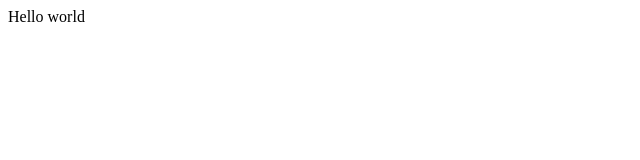
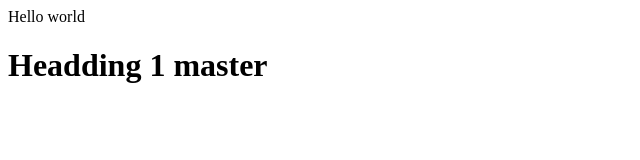
Before and after one commit to khanhtran2711/khanh_git, a plain HTML site: page index.html in a window 1280 px wide. Shown: the whole page, without its empty margins (0-640 px from the left). Drawn offline with Linux system fonts and the light colour scheme.

Commit message:
C4 modify index.html

```diff
--- a/index.html
+++ b/index.html
@@ -1 +1,2 @@
 <p> Hello world</p>
+<h1>Headding 1 master</h1>
```
